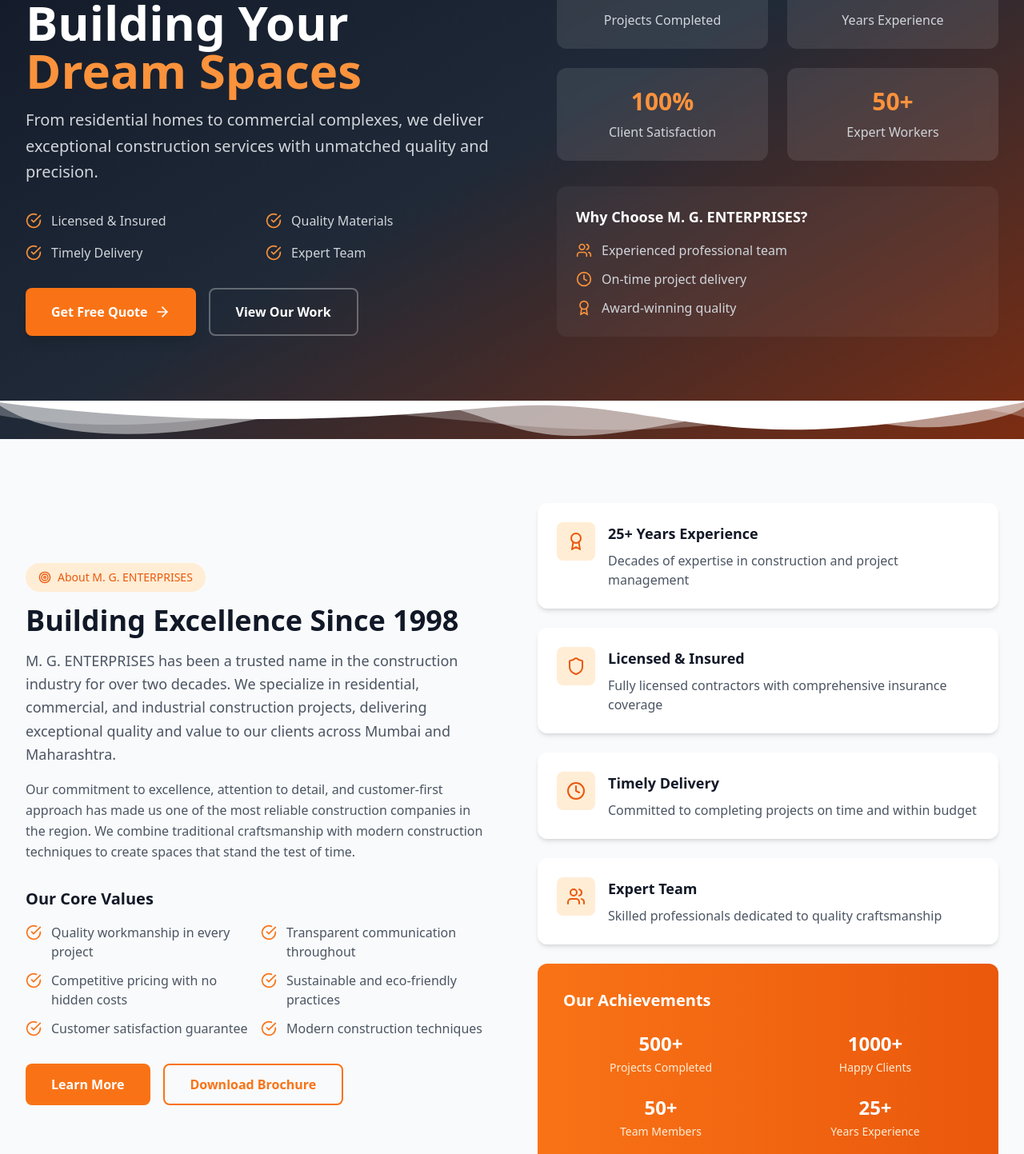
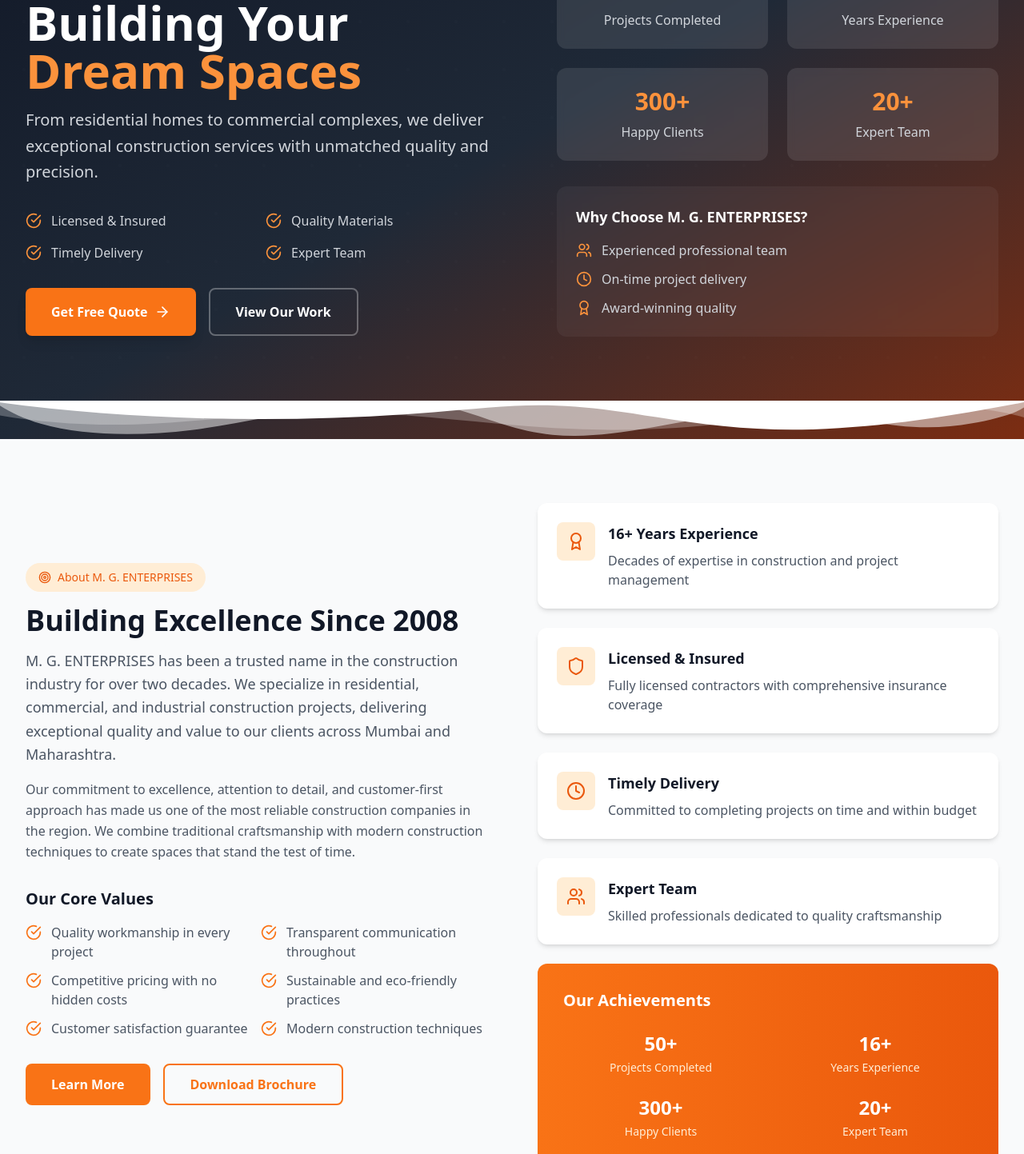
Before and after one commit to Ahad-CMA/M.-G.-ENTERPRISES, a React (Vite) app: page / in a window 1280 px wide. Shown: the part 283-1726 px from the top of the page at 80% size. Built offline with nearby package versions, Linux system fonts and the light colour scheme.

Commit message:
fourth commit

```diff
--- a/index.html
+++ b/index.html
@@ -4,7 +4,7 @@
     <meta charset="UTF-8" />
     <link rel="icon" type="image/svg+xml" href="/src/components/svgs/logo.jpg" />
     <meta name="viewport" content="width=device-width, initial-scale=1.0" />
-    <title>JN Construction - Building Dreams Since 1998</title>
+    <title>M. G. ENTERPRISES - Building Dreams Since 2008</title>
   </head>
   <body>
     <div id="root"></div>
--- a/src/components/About.tsx
+++ b/src/components/About.tsx
@@ -5,7 +5,7 @@ const About: React.FC = () => {
   const features = [
     {
       icon: <Award className="w-6 h-6" />,
-      title: "25+ Years Experience",
+      title: "16+ Years Experience",
       description: "Decades of expertise in construction and project management"
     },
     {
@@ -47,7 +47,7 @@ const About: React.FC = () => {
               </div>
 
               <h2 className="text-4xl font-bold text-gray-900">
-                Building Excellence Since 1998
+                Building Excellence Since 2008
               </h2>
 
               <p className="text-lg text-gray-600 leading-relaxed">
@@ -105,20 +105,20 @@ const About: React.FC = () => {
               <h3 className="text-xl font-semibold mb-6">Our Achievements</h3>
               <div className="grid grid-cols-2 gap-6">
                 <div className="text-center">
-                  <div className="text-2xl font-bold mb-1">500+</div>
+                  <div className="text-2xl font-bold mb-1">50+</div>
                   <div className="text-orange-100 text-sm">Projects Completed</div>
                 </div>
                 <div className="text-center">
-                  <div className="text-2xl font-bold mb-1">1000+</div>
+                  <div className="text-2xl font-bold mb-1">16+</div>
+                  <div className="text-orange-100 text-sm">Years Experience</div>
+                </div>
+                <div className="text-center">
+                  <div className="text-2xl font-bold mb-1">300+</div>
                   <div className="text-orange-100 text-sm">Happy Clients</div>
                 </div>
                 <div className="text-center">
-                  <div className="text-2xl font-bold mb-1">50+</div>
-                  <div className="text-orange-100 text-sm">Team Members</div>
-                </div>
-                <div className="text-center">
-                  <div className="text-2xl font-bold mb-1">25+</div>
-                  <div className="text-orange-100 text-sm">Years Experience</div>
+                  <div className="text-2xl font-bold mb-1">20+</div>
+                  <div className="text-orange-100 text-sm">Expert Team</div>
                 </div>
               </div>
             </div>
--- a/src/components/Footer.tsx
+++ b/src/components/Footer.tsx
@@ -42,7 +42,7 @@ const Footer: React.FC = () => {
                 </div>
               </div>
               <p className="text-gray-400 leading-relaxed">
-                With over 25 years of experience, M. G. ENTERPRISES is your trusted partner for all construction needs. We deliver quality, reliability, and excellence in every project.
+                With over 16 years of experience, M. G. ENTERPRISES is your trusted partner for all construction needs. We deliver quality, reliability, and excellence in every project.
               </p>
             </div>
 
--- a/src/components/Hero.tsx
+++ b/src/components/Hero.tsx
@@ -18,7 +18,7 @@ const Hero: React.FC = () => {
             <div className="space-y-4">
               <div className="inline-flex items-center space-x-2 bg-orange-500/20 text-orange-300 px-4 py-2 rounded-full text-sm font-medium">
                 <Award className="w-4 h-4" />
-                <span>25+ Years of Excellence</span>
+                <span>16+ Years of Excellence</span>
               </div>
 
               <h1 className="text-4xl lg:text-6xl font-bold leading-tight">
@@ -67,20 +67,20 @@ const Hero: React.FC = () => {
           <div className="lg:pl-8">
             <div className="grid grid-cols-2 gap-6">
               <div className="bg-white/10 backdrop-blur-sm rounded-xl p-6 text-center">
-                <div className="text-3xl font-bold text-orange-400 mb-2">500+</div>
+                <div className="text-3xl font-bold text-orange-400 mb-2">50+</div>
                 <div className="text-gray-300">Projects Completed</div>
               </div>
               <div className="bg-white/10 backdrop-blur-sm rounded-xl p-6 text-center">
-                <div className="text-3xl font-bold text-orange-400 mb-2">25+</div>
+                <div className="text-3xl font-bold text-orange-400 mb-2">16+</div>
                 <div className="text-gray-300">Years Experience</div>
               </div>
               <div className="bg-white/10 backdrop-blur-sm rounded-xl p-6 text-center">
-                <div className="text-3xl font-bold text-orange-400 mb-2">100%</div>
-                <div className="text-gray-300">Client Satisfaction</div>
+                <div className="text-3xl font-bold text-orange-400 mb-2">300+</div>
+                <div className="text-gray-300">Happy Clients</div>
               </div>
               <div className="bg-white/10 backdrop-blur-sm rounded-xl p-6 text-center">
-                <div className="text-3xl font-bold text-orange-400 mb-2">50+</div>
-                <div className="text-gray-300">Expert Workers</div>
+                <div className="text-3xl font-bold text-orange-400 mb-2">20+</div>
+                <div className="text-gray-300">Expert Team</div>
               </div>
             </div>
 
--- a/src/components/Testimonials.tsx
+++ b/src/components/Testimonials.tsx
@@ -111,19 +111,19 @@ const Testimonials: React.FC = () => {
         <div className="mt-16 bg-gradient-to-r from-orange-500 to-orange-600 rounded-2xl p-8 lg:p-12">
           <div className="grid md:grid-cols-4 gap-8 text-center text-white">
             <div>
-              <div className="text-3xl lg:text-4xl font-bold mb-2">500+</div>
+              <div className="text-3xl lg:text-4xl font-bold mb-2">50+</div>
+              <div className="text-orange-100">Project Completed</div>
+            </div>
+            <div>
+              <div className="text-3xl lg:text-4xl font-bold mb-2">16+</div>
+              <div className="text-orange-100">Years  Experience</div>
+            </div>
+            <div>
+              <div className="text-3xl lg:text-4xl font-bold mb-2">300+</div>
               <div className="text-orange-100">Happy Clients</div>
             </div>
             <div>
-              <div className="text-3xl lg:text-4xl font-bold mb-2">100%</div>
-              <div className="text-orange-100">Satisfaction Rate</div>
-            </div>
-            <div>
-              <div className="text-3xl lg:text-4xl font-bold mb-2">25+</div>
-              <div className="text-orange-100">Years Experience</div>
-            </div>
-            <div>
-              <div className="text-3xl lg:text-4xl font-bold mb-2">50+</div>
+              <div className="text-3xl lg:text-4xl font-bold mb-2">20+</div>
               <div className="text-orange-100">Expert Team</div>
             </div>
           </div>
```
